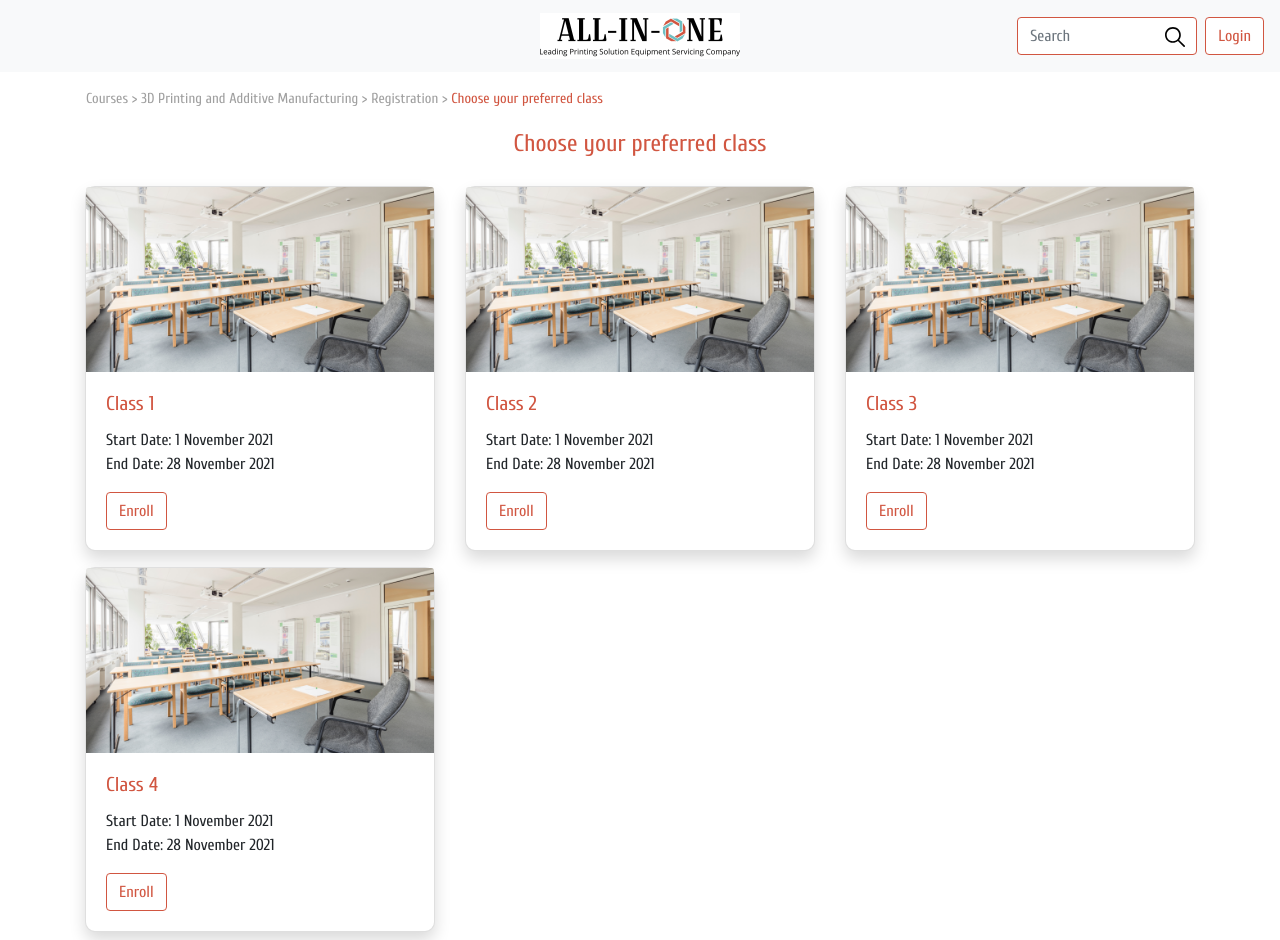
After one commit to Elginrspx/IS212-SPM, a PHP site: page /class.php in a window 1280 px wide. The commit adds this page. Run offline with PHP 8.4, Linux system fonts and the light colour scheme.

Commit message:
Created Static class page, modified Course page

```diff
--- /dev/null
+++ b/class.php
@@ -0,0 +1,94 @@
+<!doctype html>
+<html lang="en">
+
+<head>
+    <?php include 'includes/header.php' ?>
+    <title>Course | LMS</title>
+</head>
+
+<body>
+    <div id="navbar">
+        <nav class="navbar navbar-expand-md navbar-light bg-light">
+            <div class="navbar-collapse collapse w-100 order-1 order-md-0 dual-collapse2">
+            </div>
+            <div class="mx-auto order-0">
+                <a class="navbar-brand mx-auto" href="#"><img src="images/All-In-One logo.png"></a>
+                <button class="navbar-toggler" type="button" data-toggle="collapse" data-target=".dual-collapse2">
+                    <span class="navbar-toggler-icon"></span>
+                </button>
+            </div>
+            <div class="navbar-collapse collapse w-100 order-3 dual-collapse2">
+                <div class="d-flex flex-md-fill flex-shrink-1 justify-content-end order-3">
+                    <form class="d-flex flex-nowrap align-items-center">
+                        <div class="search-container pr-2">
+                            <input class="form-control border-orange" type="search" placeholder="Search" aria-label="Search" />
+                            <img @click="navbarSearch" src="images/search.svg" style="width:20px;" />
+                        </div>
+                    </form>
+                    <button class="btn btn-default" type="button">
+                        Login
+                    </button>
+                </div>
+            </div>
+        </nav>
+
+    </div>
+    <div class="container">
+        <div class="row p-3">
+            <a href="home.php">Courses&nbsp;>&nbsp;</a>
+            <a href="course.php">3D Printing and Additive Manufacturing&nbsp;>&nbsp;</a>
+            <a href="#">Registration&nbsp;>&nbsp;</a>
+            <a href="#" class="current">Choose your preferred class</a>
+        </div>
+        <div class="row">
+            <div class="col">
+                <p class="title text-center">Choose your preferred class</p>
+            </div>
+        </div>
+        <div class="row">
+            <div class="col-lg-4 col-md-6 col-sm-12 py-1 my-1">
+                <div class="card shadow h-100">
+                    <img class="card-img-top" src="images/class.png">
+                    <div class="card-body">
+                        <h5 class="card-title color-orange">Class 1</h5>
+                        <p class="card-text">Start Date: 1 November 2021<br>End Date: 28 November 2021</p>
+                        <a href="enrollclass.php" class="btn btn-default btn-md active" role="button" aria-pressed="true">Enroll</a>
+                    </div>
+                </div>
+            </div>
+            <div class="col-lg-4 col-md-6 col-sm-12 py-1 my-1">
+                <div class="card shadow h-100">
+                    <img class="card-img-top" src="images/class.png">
+                    <div class="card-body">
+                        <h5 class="card-title color-orange">Class 2</h5>
+                        <p class="card-text">Start Date: 1 November 2021<br>End Date: 28 November 2021</p>
+                        <a href="enrollclass.php" class="btn btn-default btn-md active" role="button" aria-pressed="true">Enroll</a>
+                    </div>
+                </div>
+            </div>
+            <div class="col-lg-4 col-md-6 col-sm-12 py-1 my-1">
+                <div class="card shadow h-100">
+                    <img class="card-img-top" src="images/class.png">
+                    <div class="card-body">
+                        <h5 class="card-title color-orange">Class 3</h5>
+                        <p class="card-text">Start Date: 1 November 2021<br>End Date: 28 November 2021</p>
+                        <a href="enrollclass.php" class="btn btn-default btn-md active" role="button" aria-pressed="true">Enroll</a>
+                    </div>
+                </div>
+            </div>
+            <div class="col-lg-4 col-md-6 col-sm-12 py-1 my-1">
+                <div class="card shadow h-100">
+                    <img class="card-img-top" src="images/class.png">
+                    <div class="card-body">
+                        <h5 class="card-title color-orange">Class 4</h5>
+                        <p class="card-text">Start Date: 1 November 2021<br>End Date: 28 November 2021</p>
+                        <a href="enrollclass.php" class="btn btn-default btn-md active" role="button" aria-pressed="true">Enroll</a>
+                    </div>
+                </div>
+            </div>
+        </div>
+    </div>
+    <?php include 'includes/footer.php' ?>
+</body>
+
+</html>
--- a/course.php
+++ b/course.php
@@ -60,7 +60,7 @@
                 </div>
             </div>
             <div class="col-8">
-                <div style="border: 1px solid #dedede">
+                <div style="border: 1px solid #dedede; border-radius: 10px;">
                     <div class="row p-3">
                         <div class="col-lg-6">
                             <h1 class="title">3D Printing and Additive Manufacturing</h1>
```
